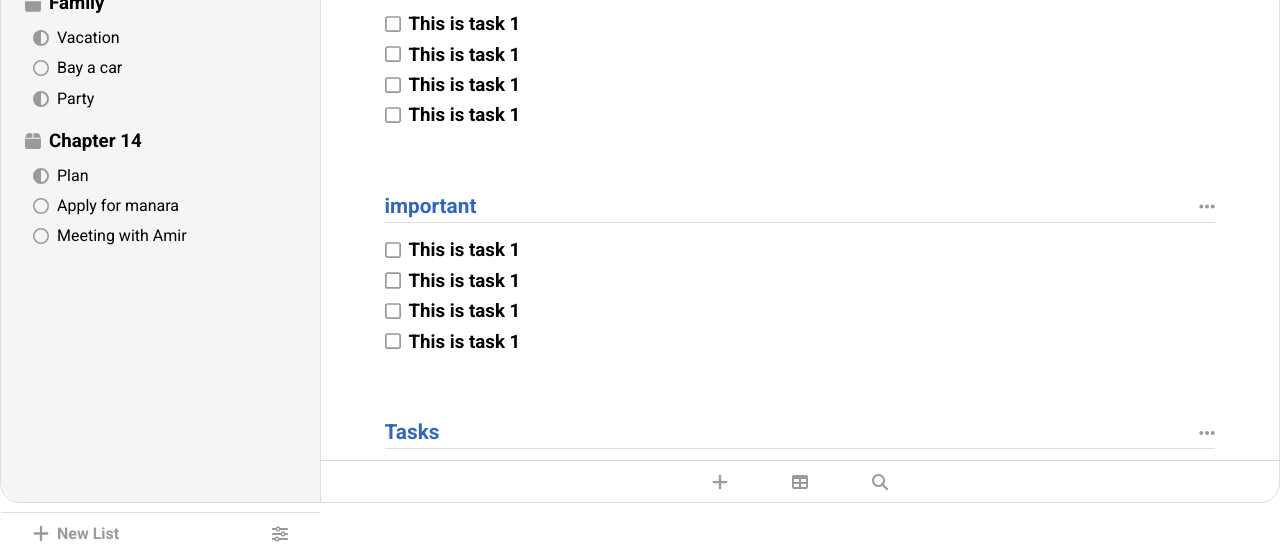
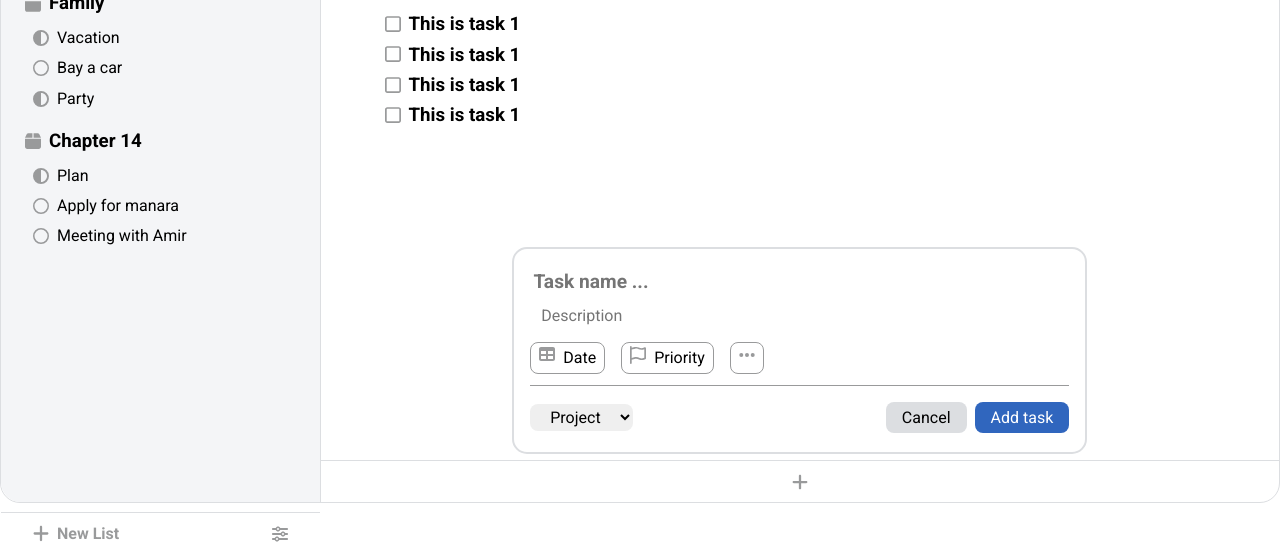
Before and after one commit to Moath-COE/MoazToDo, a website built with webpack: page src/templates/template.html in a window 1280 px wide. Shown: the part 291-845 px from the top of the page. Built offline with nearby package versions, Linux system fonts and the light colour scheme.

Commit message:
Style add new task popup

```diff
--- a/src/styles/canvas.css
+++ b/src/styles/canvas.css
@@ -1,16 +1,17 @@
 /* Canvas styles */
-main {
+.canvas {
   flex: 1;
   display: flex;
   flex-direction: column;
   justify-content: space-between;
+  position: relative;
 }
 
 main li:hover,
 main button:hover,
 .canvas_filters label:hover {
   background-color: var(--mid-gray);
-  border-radius: 10px;
+  /* border-radius: 10px; */
 }
 
 /* Canvas Main */
@@ -121,4 +122,97 @@ main button:hover,
 
 .canvas_footer button {
   padding: 0.2rem 1rem;
+  border-radius: 10px;
 }
+
+/* Add new task popup */
+
+.add_task_cont {
+  position: absolute;
+  bottom: 3rem;
+  width: 60%;
+  left: 50%;
+  margin-left: -30%;
+  border: 2px solid var(--mid-gray);
+  border-radius: 15px;
+  padding: 1rem;
+}
+
+.add_task_inputs {
+  display: flex;
+  flex-direction: column;
+}
+
+.add_task_inputs input {
+  border: none;
+  padding: 0.2rem;
+}
+
+.add_task_inputs input:focus {
+  outline: none;
+}
+
+.add_task_inputs input:first-child {
+  font-size: larger;
+  font-weight: bold;
+}
+
+.add_task_inputs input + input {
+  font-size: medium;
+}
+
+.add_task_options {
+  margin: 0.5rem 0;
+  display: flex;
+  gap: 1rem;
+  padding: 0.2rem 0;
+}
+.add_task_options button {
+  display: flex;
+  gap: 0.5rem;
+  font-size: medium;
+  padding: 0.2rem 0.5rem;
+  border: 1px solid var(--dark-gray);
+  border-radius: 8px;
+}
+
+.add_task_footer {
+  display: flex;
+  gap: 1rem;
+  padding: 0.2rem 0;
+  padding-top: 1rem;
+  justify-content: space-between;
+  align-items: center;
+  border-top: 1px solid var(--dark-gray);
+}
+
+.add_task_footer select,
+.add_task_footer div button {
+  border: none;
+  padding: 0.2rem 1rem;
+  border-radius: 8px;
+}
+
+.add_task_footer select:focus {
+  outline: none;
+}
+
+.add_task_footer select:hover {
+  background: var(--mid-gray);
+  cursor: pointer;
+}
+
+.add_task_footer div {
+  display: flex;
+  align-items: center;
+  gap: 0.5rem;
+}
+
+.add_task_footer div button:first-child {
+  background-color: var(--mid-gray);
+}
+
+.add_task_footer div button + button {
+  background-color: var(--blue);
+  color: var(--bg-main);
+}
--- a/src/templates/template.html
+++ b/src/templates/template.html
@@ -166,11 +166,11 @@
         <div class="canvas_header">
           <div class="canvas_title">
             <img
-              src="../assets/icons/star-solid.svg"
+              src="../assets/icons/inbox-solid (1).svg"
               alt="star-solid"
               class="icon"
             />
-            <h1>Today</h1>
+            <h1>Inbox</h1>
             <img
               src="../assets/icons/ellipsis-solid.svg"
               alt="ellipsis-solid"
@@ -187,15 +187,15 @@
         <div class="canvas_filters">
           <input type="radio" id="all" name="filter" value="all" checked />
           <label for="all">All</label>
-          <input type="radio" id="urgent" name="filter" value="urgent" />
+          <!-- <input type="radio" id="urgent" name="filter" value="urgent" />
           <label for="urgent">Urgent</label>
           <input type="radio" id="important" name="filter" value="important" />
           <label for="important">Important</label>
           <input type="radio" id="tasks" name="filter" value="tasks" />
-          <label for="tasks">Tasks</label>
+          <label for="tasks">Tasks</label> -->
         </div>
         <div class="canvas_tasks_group">
-          <div class="canvas_importance" id="urgent">
+          <!-- <div class="canvas_importance" id="urgent">
             <div class="importance_title_section">
               <h2>Urgent</h2>
               <img
@@ -302,7 +302,7 @@
                 </div>
               </div>
             </div>
-          </div>
+          </div> -->
           <div class="canvas_importance" id="Tasks">
             <div class="importance_title_section">
               <h2>Tasks</h2>
@@ -365,20 +365,74 @@
             src="../assets/icons/plus-solid.svg"
             alt="plus-solid"
             class="icon"
-          /></button
-        ><button type="button" class="canvas_footer_btn">
+          />
+        </button>
+        <!-- <button type="button" class="canvas_footer_btn">
           <img
             src="../assets/icons/table-solid.svg"
             alt="calendar-days-solid"
             class="icon"
           /></button
-        ><button type="button" class="canvas_footer_btn">
+        >
+        <button type="button" class="canvas_footer_btn">
           <img
             src="../assets/icons/magnifying-glass-solid.svg"
             alt="magnifying-glass-solid"
             class="icon"
           />
-        </button>
+        </button> -->
+      </div>
+      <div class="add_task_cont">
+        <div class="add_task_inputs">
+          <input type="text" placeholder="Task name ..." />
+          <input type="text" placeholder="  Description" />
+        </div>
+        <div class="add_task_options">
+          <button type="button">
+            <img
+              src="../assets/icons/table-solid.svg"
+              alt="calendar-days-solid"
+              class="icon"
+            /><span>Date</span
+            ><img
+              src="../assets/icons/plus-solid.svg"
+              alt="ellipsis-solid"
+              class="icon"
+              style="rotate: 45deg; display: none"
+            />
+          </button>
+          <button type="button">
+            <img
+              src="../assets/icons/flag-regular.svg"
+              alt="calendar-days-solid"
+              class="icon"
+            /><span>Priority</span
+            ><img
+              src="../assets/icons/plus-solid.svg"
+              alt="ellipsis-solid"
+              class="icon"
+              style="rotate: 45deg; display: none"
+            />
+          </button>
+          <button type="button">
+            <img
+              src="../assets/icons/ellipsis-solid.svg"
+              alt="ellipsis-solid"
+              class="icon"
+            />
+          </button>
+        </div>
+        <div class="add_task_footer">
+          <select name="projects" id="projects">
+            <option value="project" selected disabled>Project</option>
+            <option value="Family">Family</option>
+            <option value="Career">Career</option>
+          </select>
+          <div>
+            <button type="button">Cancel</button
+            ><button type="button">Add task</button>
+          </div>
+        </div>
       </div>
     </main>
   </body>
```
Also changed, not shown: src/assets/icons/flag-regular.svg (added), 1 other file.
